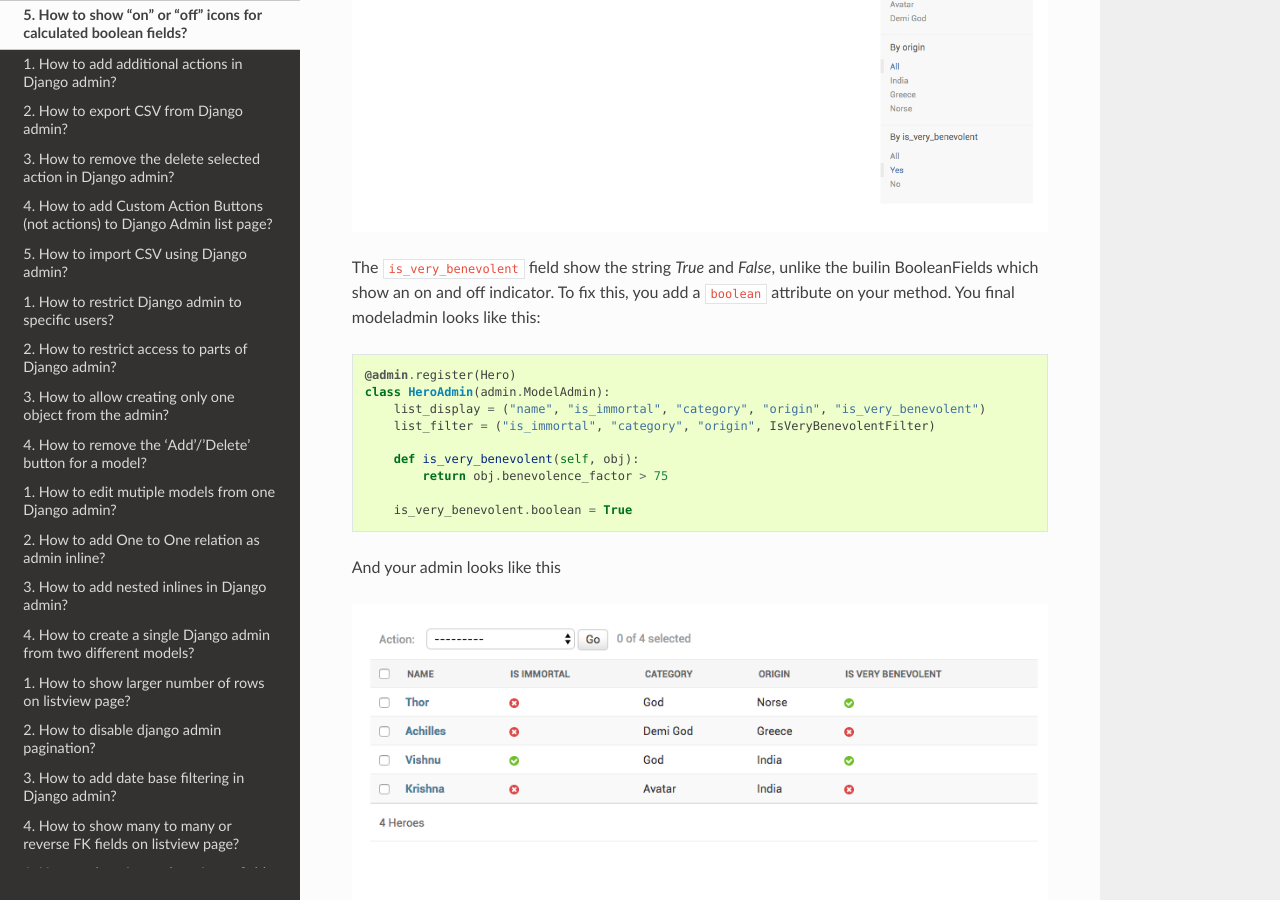
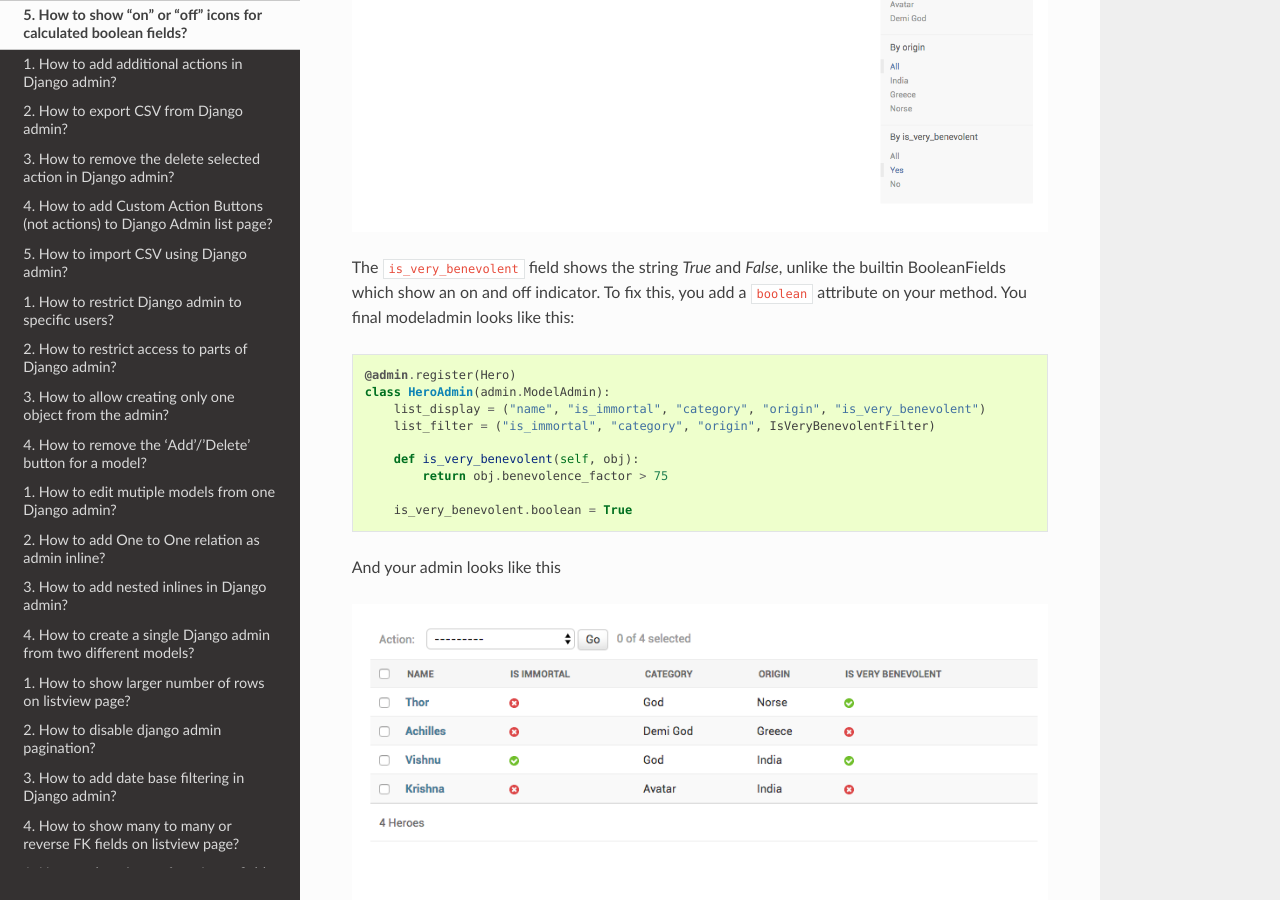
Before and after one commit to agiliq/django-admin-cookbook, a Sphinx documentation site: the page built from docs/boolean_fields.rst, in a window 1280 px wide and 900 px high, scrolled down 570 px. Built offline with Sphinx 7.4.7 and the Read the Docs theme 2.0.0, drawn with Linux system fonts in a browser that asks for light colours.

Commit message:
Fix typos

```diff
--- a/docs/boolean_fields.rst
+++ b/docs/boolean_fields.rst
@@ -10,7 +10,7 @@ Which looks like this
 
 .. image:: filter_calculated_fixed.png
 
-The :code:`is_very_benevolent` field show the string `True` and `False`, unlike the builin BooleanFields which show an on and off indicator.
+The :code:`is_very_benevolent` field shows the string `True` and `False`, unlike the builtin BooleanFields which show an on and off indicator.
 To fix this, you add a :code:`boolean` attribute on your method. You final modeladmin looks like this::
 
     @admin.register(Hero)
```
